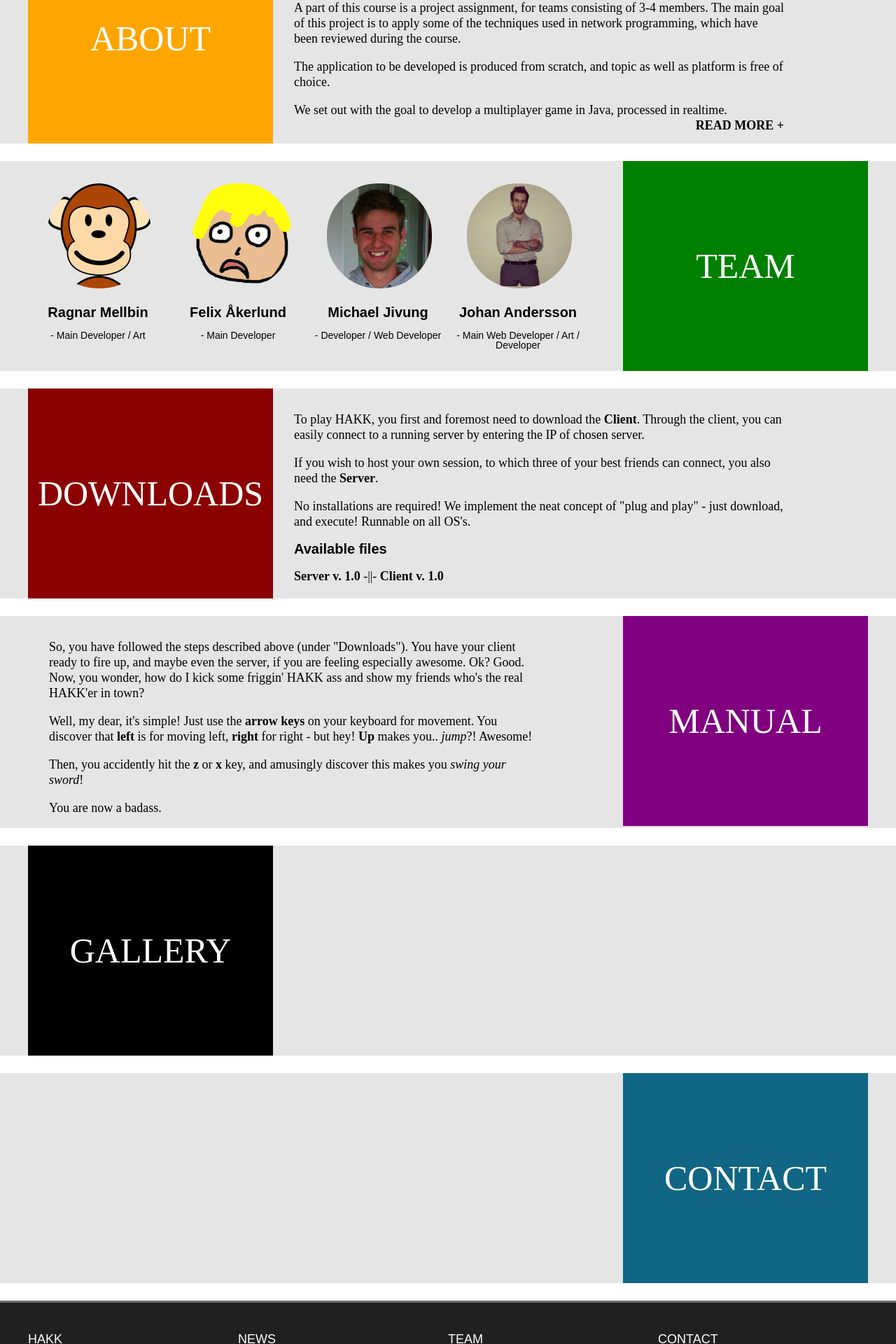
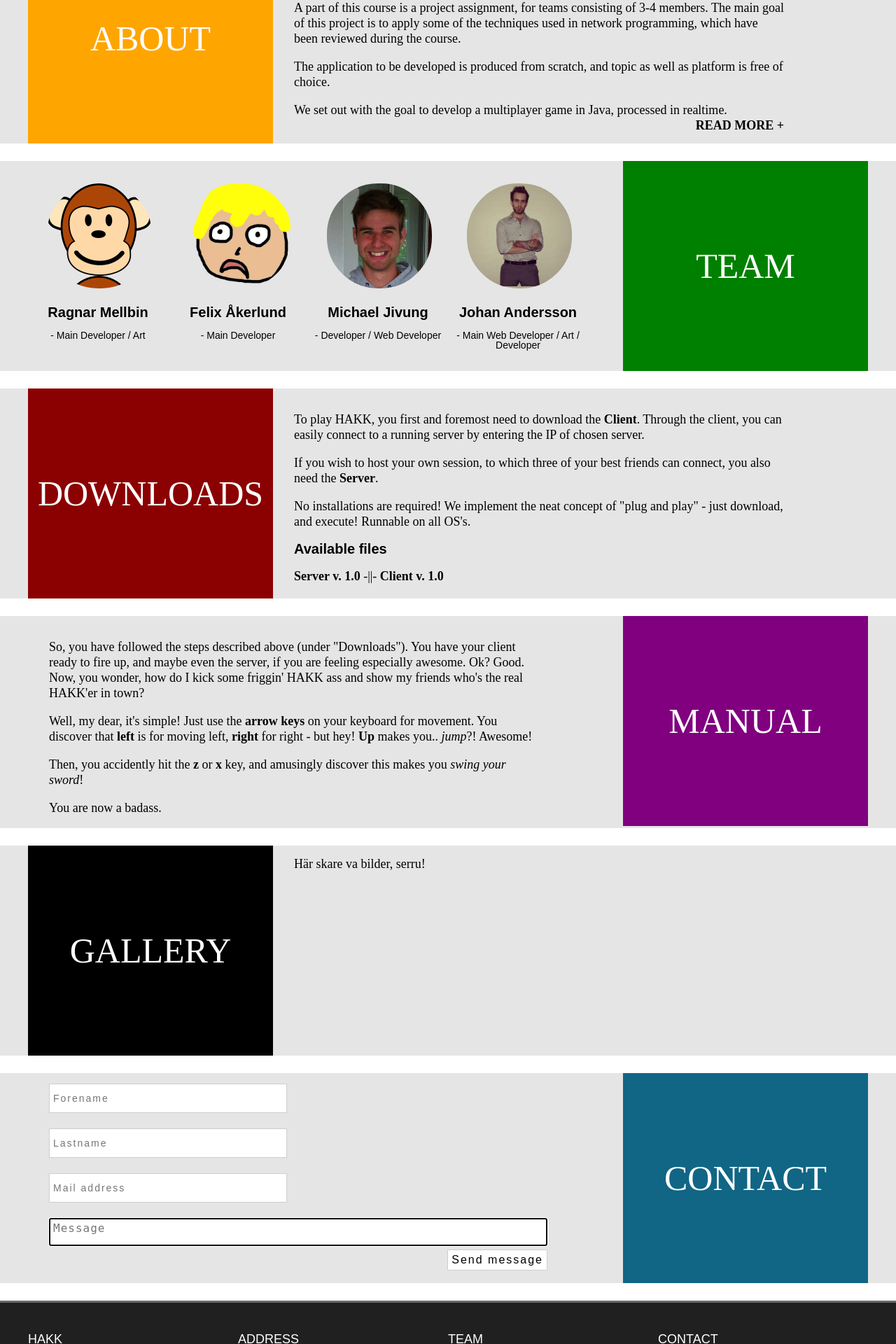
Before and after one commit to brocahontaz/hakksite, a PHP site: page / in a window 1280 px wide. Shown: the part 800-2720 px from the top of the page at 70% size. Run offline with PHP 8.4, Linux system fonts and the light colour scheme; some libraries are stand-ins or nearby versions.

Commit message:
Added more stuffz.

```diff
--- a/css/stylesheet.css
+++ b/css/stylesheet.css
@@ -227,7 +227,7 @@ display: block;
 position: relative;
 width: 1200px;
 height: 560px;
-/*background-image: url("../images/background.png");*/
+background-image: url("../images/background2.png");
 background-size: 100%;
 background-position: left top;
 background-color: #106684;
@@ -508,3 +508,38 @@ position: relative;
 margin-top: -40px;
 clear:both;
 }
+
+/*
+
+		INPUT FIELDS
+
+*/
+
+.input_field {
+width: 328px;
+height: 30px;
+border: 1px solid #cecece;
+padding: 5px;
+font-size: 14px;
+letter-spacing: 2px;
+background-color: #FFFFFF;
+}
+
+.submit_button {
+border: 1px solid #cecece;
+padding: 5px;
+font-size: 16px;
+letter-spacing: 2px;
+background-color: #FFFFFF;
+}
+
+textarea {
+width: 700px;
+height: 1em;
+resize: none;
+overflow: hidden;
+padding: 5px;
+font-size: 16px;
+line-height: 18px;
+letter-spacing: 1px;
+}
--- a/index.php
+++ b/index.php
@@ -11,22 +11,22 @@
 		<script type="text/javascript" src="http://ajax.googleapis.com/ajax/libs/jquery/1.6.1/jquery.min.js"></script>
 		<script type="text/javascript">
 		//Cycling images script
-		$(window).load(function() {
-			var i =0;
-			var images = ['images/background2.png','images/background3.png','images/background4.png'];
-			var image = $('#main_image');
-                //Initial Background image setup
-			image.css('background-image', 'url(images/background4.png)');
-                //Change image at regular intervals
-			setInterval(function(){
-				image.fadeOut(1000, function () {
-					image.css('background-image', 'url(' + images [i++] +')');
-					image.fadeIn(1000);
-				});
-			if(i == images.length)
-			i = 0;
-			}, 3500);
-		});
+//		$(window).load(function() {
+//			var i =0;
+//			var images = ['images/background2.png','images/background3.png','images/background4.png'];
+//			var image = $('#main_image');
+//                //Initial Background image setup
+//			image.css('background-image', 'url(images/background4.png)');
+//                //Change image at regular intervals
+//			setInterval(function(){
+//				image.fadeOut(1000, function () {
+//					image.css('background-image', 'url(' + images [i++] +')');
+//					image.fadeIn(1000);
+//				});
+//			if(i == images.length)
+//			i = 0;
+//			}, 5500);
+//		});
 		</script>
 		<script type="text/javascript">
 		//Smooth scrolling script
@@ -52,15 +52,50 @@
 					}
 				});
 			});
-</script>
+		</script>
+		<script type="text/javascript">
+			var observe;
+if (window.attachEvent) {
+    observe = function (element, event, handler) {
+        element.attachEvent('on'+event, handler);
+    };
+}
+else {
+    observe = function (element, event, handler) {
+        element.addEventListener(event, handler, false);
+    };
+}
+function init () {
+    var text = document.getElementById('msg');
+    function resize () {
+        text.style.height = 'auto';
+        text.style.height = text.scrollHeight+'px';
+    }
+    /* 0-timeout to get the already changed text */
+    function delayedResize () {
+        window.setTimeout(resize, 0);
+    }
+    observe(text, 'change',  resize);
+    observe(text, 'cut',     delayedResize);
+    observe(text, 'paste',   delayedResize);
+    observe(text, 'drop',    delayedResize);
+    observe(text, 'keydown', delayedResize);
+
+    text.focus();
+    text.select();
+    resize();
+}
+		</script>
 	</head>
-	<body>
+	<body onload="init();">
 		<div id="top_border_container">
 		</div>
 		<div id="menu_container">
 			<div id="menu_content">
+				<a href="">
 				<div id="logo_box">
 				</div>
+				</a>
 				<a href="#home" class="menuobject">HOME</a>
 				<a href="#about" class="menuobject">ABOUT</a>
 				<a href="#team" class="menuobject">TEAM</a>
@@ -126,7 +161,7 @@
 						The website is created in HTML5-standard, designed and formatted with CSS3 and additional scripts have been created with jQuery, to allow a more smooth operation.
 						</p>
 						<p>
-						Tested in all major browsers, to ensure cross-browser stability.
+						Tested in all major browsers, to ensure cross-browser stability. Not fully tested for mobile devices as of yet.
 						</p>
 						<p>
 						Validated by <a href="https://validator.w3.org/check?uri=http%3A%2F%2Fwww.rooter.se%2Fc%2Fhakk%2F" target="_blank">W3C Markup Validation Service.</a>
@@ -250,6 +285,9 @@
 					<div class="content_header" style="background-color: black">
 						GALLERY
 					</div>
+					<div class="content_text">
+					Här skare va bilder, serru!
+					</div>
 				</div>
 			</div>
 
@@ -258,6 +296,18 @@
 				<div class="content_container">
 					<div class="content_header" style="float: right; background-color: #106684">
 						CONTACT
+					</div>
+					<div class="content_text">
+						<form id="contact_form" name="contact_form" action="mailto:hakk@rooter.se?subject=Contact form" enctype="text/plain">
+							<div style ="float:left">
+							<input type="text" name="fname" id="fname" class="input_field" placeholder="Forename" /><br /><br />
+							<input type="text" name="lname" id="fname" class="input_field" placeholder="Lastname" /><br /><br />
+							<input type="text" name="mail_address" id="mail_address" class="input_field" placeholder="Mail address" />
+							<br /><br />
+							<textarea name="msg" id="msg" rows="1" placeholder="Message"></textarea><br />
+							<input type="submit" name="send" id="send" value="Send message" class="submit_button" style="float:right"/>
+							</div>
+						</form>
 					</div>
 				</div>
 			</div>
@@ -275,9 +325,12 @@
 				</div>
 
 				<div class="footer_content_element">
-					<h3>NEWS</h3>
+					<h3>ADDRESS</h3>
 					<p class="footer_text">
-
+						E-huset<br />
+						LTH, Lund University<br />
+						Ole Römers Väg 3G<br />
+						223 63 Lund<br />
 					</p>
 				</div>
 
```
